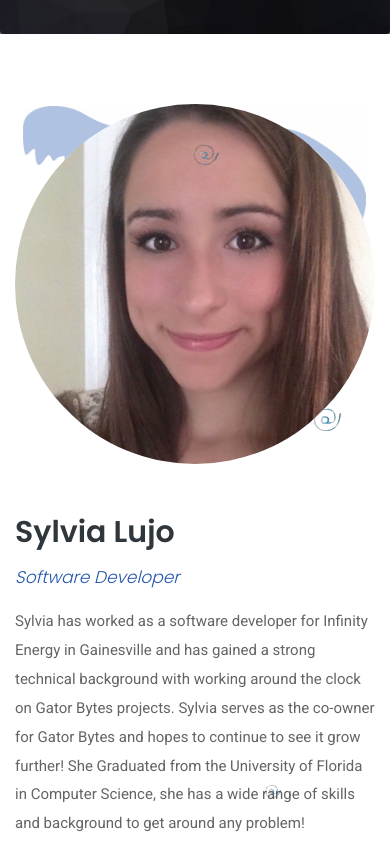
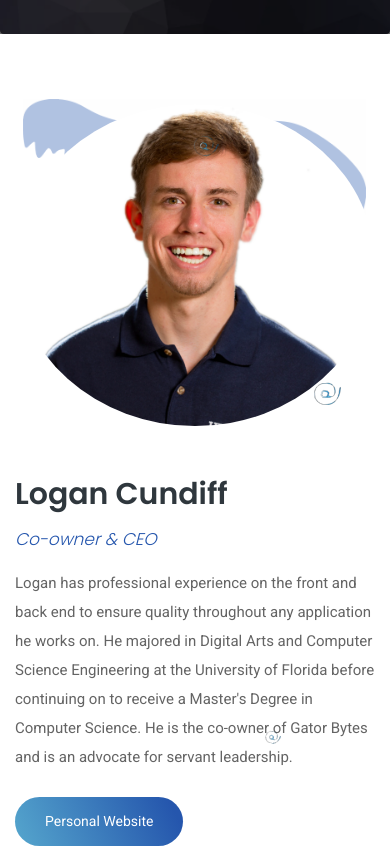
Before and after one commit to lcundiff/gator-bytes, a plain HTML site: page about.html in a window 390 px wide. Shown: the part 480-1330 px from the top of the page. Drawn offline with Linux system fonts and the light colour scheme.

Commit message:
change about page

```diff
--- a/about.html
+++ b/about.html
@@ -104,15 +104,36 @@
             <div class="row align-items-center justify-content-end">
                 <div class="col-md-6 col-lg-6 col-xl-5">
                     <div class="about_img">
+                        <img class="rounded-circle" src="img/gallery/logan.webp" alt="">
+                    </div>
+                </div>
+                <div class="col-md-6 col-lg-6 offset-xl-1 col-xl-6">
+                  <div class="about_text">
+                    <h2>Logan Cundiff</h2>
+                    <h4>Co-owner & CEO</h4>
+                        <p>Logan has professional experience on the front and back end to ensure quality throughout any application he works on. He majored in Digital Arts and Computer Science Engineering at the University of Florida before continuing on to receive a Master's Degree in Computer Science. He is the co-owner of Gator Bytes and is an advocate for servant leadership.</p>
+                        <a href="#" class="btn_2">Personal Website</a></div>
+                </div>
+            </div>
+        </div>
+        <div class="hero-app-7 custom-animation"><img src="img/animate_icon/icon_1.png" alt=""></div>
+        <div class="hero-app-8 custom-animation2"><img src="img/animate_icon/icon_2.png" alt=""></div>
+        <div class="hero-app-6 custom-animation3"><img src="img/animate_icon/icon_3.png" alt=""></div>
+    </section>
+    <section class="about_part single_padding_top">
+        <div class="container">
+            <div class="row align-items-center justify-content-end">
+                <div class="col-md-6 col-lg-6 col-xl-5">
+                    <div class="about_img">
                         <img class="rounded-circle"src="img/gallery/sylvia.jpg" alt="">
                     </div>
                 </div>
                 <div class="col-md-6 col-lg-6 offset-xl-1 col-xl-6">
                   <div class="about_text">
-                    <h2>Sylvia Lujo</h2>
-                    <h4>Software Developer</h4>
-                    <p>Sylvia has worked as a software developer for Infinity Energy in Gainesville and has gained a strong technical background with working around the clock on Gator Bytes projects. Sylvia serves as the co-owner for Gator Bytes and hopes to continue to see it grow further! She Graduated from the University of Florida in Computer Science, she has a wide range of skills and background to get around any problem!</p>
-                    <a href="https://www.linkedin.com/in/sylvia-lujo-044672107/" class="btn_2">LinkedIn</a></div>
+                    <h2>Edward Mensah</h2>
+                    <h4>Co-owner & CTO</h4>
+                    <p>Edward has worked as a lead Full Stack Developer for over 3 years in Gainesville, FL and has gained a strong technical background with working around the clock on Gator Bytes projects. Edward serves as the co-owner for Gator Bytes and hopes to continue to see it grow further! He Graduated from the University of Florida in Computer Science, she has a wide range of skills and background to get around any problem!</p>
+                    <a href="https://media.licdn.com/dms/image/D5603AQE64i1-lu6fAg/profile-displayphoto-shrink_800_800/0/1718313120438?e=1726099200&v=beta&t=gEhuOdv6wKJFHcIy7vypsliRhHsti9UnuG3RrxeeW6o" class="btn_2">LinkedIn</a></div>
                 </div>
             </div>
         </div>
@@ -131,8 +152,8 @@
                 <div class="col-md-6 col-lg-6 offset-xl-1 col-xl-6">
                   <div class="about_text">
                     <h2>Austin Cundiff</h2>
-                    <h4>Software Developer</h4>
-                    <p>Austin has worked as a Cyber Warfare Officer with the United States Airforce for the past seven years and graduated from the top of his class. He specializes in cyber security and makes sure any project Gator Bytes takes on is secure and technically sound. Austin graduated with his bachelors in Computer Science at Rasmussen College and is currently pursuing a Masters of Science (M.S.) in Computer Science as well. He has served as a webmaster previously and understands both web design and functionality. </p>
+                    <h4>IT & Security</h4>
+                    <p>Austin has worked as a Cyber Warfare Officer with the United States Airforce for the past 12 years and graduated from the top of his class. He specializes in cyber security and makes sure any project Gator Bytes takes on is secure and technically sound. Austin graduated with his bachelors in Computer Science at Rasmussen College and is currently pursuing a Masters of Science (M.S.) in Computer Science as well. He has served as a webmaster previously and understands both web design and functionality. </p>
                     <a href="https://www.linkedin.com/in/austin-cundiff-7b015811a/" class="btn_2">LinkedIn</a></div>
                 </div>
             </div>
@@ -152,9 +173,9 @@
                 </div>
                 <div class="col-md-6 col-lg-6 offset-xl-1 col-xl-6">
                   <div class="about_text">
-                    <h2>Ariel Castro</h2>
-                    <h4>Software Developer</h4>
-                    <p>Ariel has worked as a software developer for Northrop Grommund in Maryland and works remotely for Gator Bytes. Ariel isn't afraid of any challenge and encourages a geuine work environment. He graduated from the University of Florida with a bachelors in Computer Science, in which he worked on a wide variety of technologies, frameworks, and teams. Ariel helps Gator Bytes take on the biggest projects! </p>
+                    <h2>Rebecca Cundiff</h2>
+                    <h4>Designer & UX</h4>
+                    <p>With a Doctorate in Occupational Therapy, Rebecca currently helps the Baltimore community as a full time Occupational Therapist for Johns Hopkins. Outside of work, she assists Gator Bytes with our UX and design to make sure we are meeting the needs of our users. </p>
                     <a href="https://www.linkedin.com/in/castroariel/" class="btn_2">LinkedIn</a></div>
                 </div>
             </div>
@@ -164,27 +185,7 @@
         <div class="hero-app-6 custom-animation3"><img src="img/animate_icon/icon_3.png" alt=""></div>
     </section>
     <!-- about part start-->
-    <section class="about_part single_padding_top">
-        <div class="container">
-            <div class="row align-items-center justify-content-end">
-                <div class="col-md-6 col-lg-6 col-xl-5">
-                    <div class="about_img">
-                        <img class="rounded-circle" src="img/gallery/logan.webp" alt="">
-                    </div>
-                </div>
-                <div class="col-md-6 col-lg-6 offset-xl-1 col-xl-6">
-                  <div class="about_text">
-                    <h2>Logan Cundiff</h2>
-                    <h4>Designer and Software Developer</h4>
-                        <p>Logan has professional experience on the front and back end to ensure quality throughout any application he works on. He majored in Digital Arts and Computer Science Engineering at the University of Florida. He is the co-owner of Gator Bytes and looks to improve his developer skills on a regular basis. Feel free to check out his website below for more info! </p>
-                        <a href="#" class="btn_2">Personal Website</a></div>
-                </div>
-            </div>
-        </div>
-        <div class="hero-app-7 custom-animation"><img src="img/animate_icon/icon_1.png" alt=""></div>
-        <div class="hero-app-8 custom-animation2"><img src="img/animate_icon/icon_2.png" alt=""></div>
-        <div class="hero-app-6 custom-animation3"><img src="img/animate_icon/icon_3.png" alt=""></div>
-    </section>
+
 
     <!--::review_part start::
     <section class="review_part">
```
